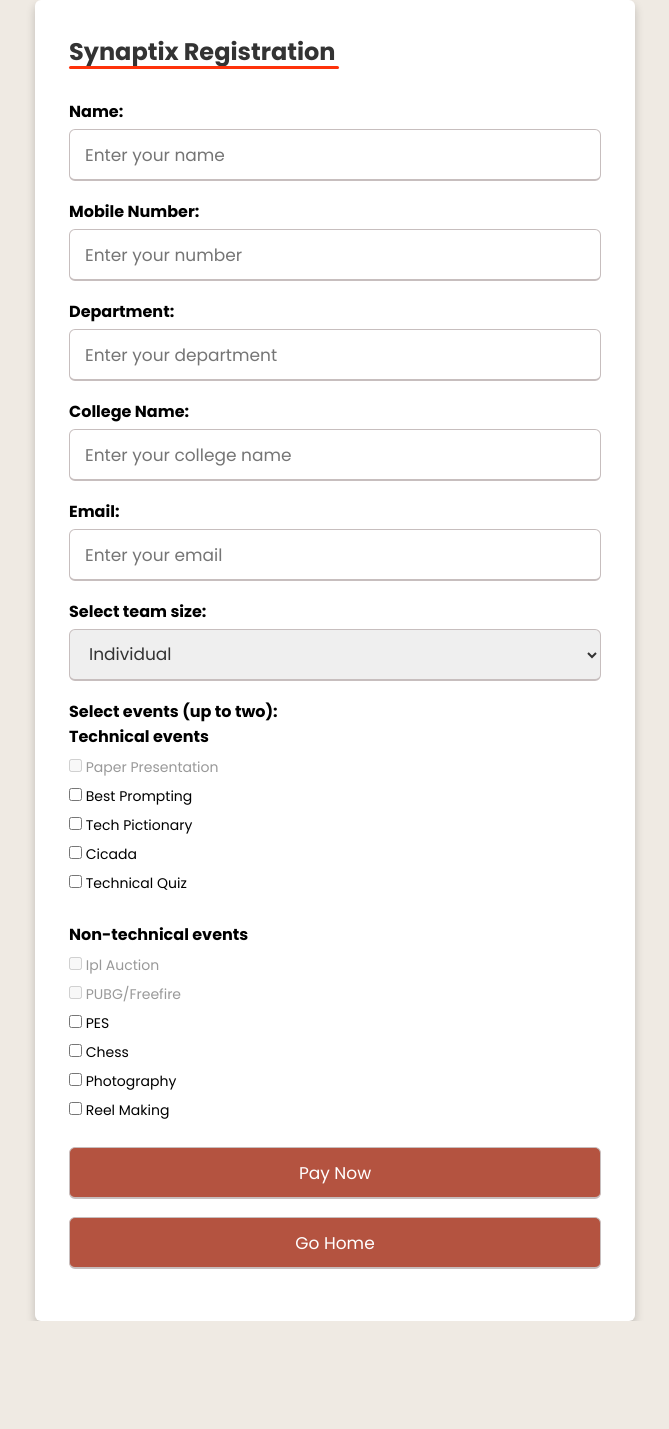
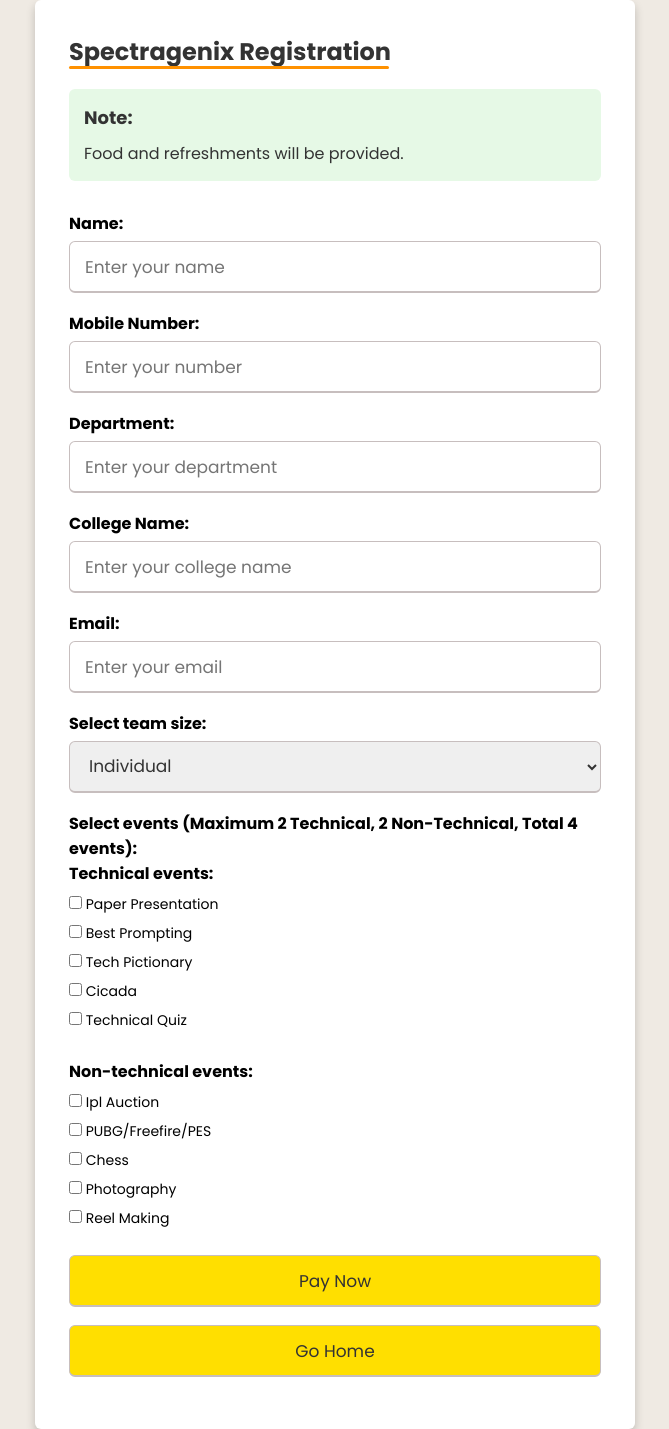
Before and after one commit to Thejas1906/AI-DS-WEB, a Flask app: page /register in a window 1280 px wide. Shown: the whole page, without its empty margins (305-974 px from the left). Before the commit the page ends 1321 px from the top, so only its background shows below. Run offline with Flask 3, Linux system fonts and the light colour scheme.

Commit message:
Update register.html

```diff
--- a/templates/register.html
+++ b/templates/register.html
@@ -21,7 +21,7 @@
         }
         .wrapper {
             position: relative;
-            max-width: 600px; /* Increased width of the form */
+            max-width: 600px;
             width: 100%;
             background: #fff;
             padding: 34px;
@@ -30,8 +30,8 @@
         }
         .wrapper h1 {
             position: relative;
-            font-size: 24px; /* Made the header slightly larger */
-            font-weight: 700; /* Made the header bolder */
+            font-size: 24px;
+            font-weight: 700;
             color: #333;
         }
         .wrapper h1::before {
@@ -40,9 +40,9 @@
             left: 0;
             bottom: 0;
             height: 3px;
-            width: 270px;
+            width: 320px;
             border-radius: 12px;
-            background: #FE320A;
+            background: #ff9100;
         }
         .wrapper form {
             margin-top: 30px;
@@ -72,31 +72,31 @@
         }
         .form-group input:focus,
         .form-group select:focus {
-            border-color: #FE320A;
+            border-color: #ff9100;
         }
         #team-members {
-            margin-top: 20px; /* Add space above the team members section */
+            margin-top: 20px;
         }
         form h3 {
             color: #333;
             font-size: 17px;
             font-weight: 700;
-            margin: 20px 0; /* Adjusted margin to position the text correctly */
+            margin: 20px 0;
         }
         .team-member-input {
             height: 52px;
-            width: 100%; /* Make sure input spans full width of its container */
-            margin-bottom: 10px; /* Add space between input fields */
+            width: 100%;
+            margin-bottom: 10px;
             border: 1.5px solid #C7BEBE;
             border-bottom-width: 2.5px;
             border-radius: 6px;
             padding: 10px 15px;
             font-size: 17px;
             font-weight: 400;
-            color: #333; /* Match text color with other fields */
+            color: #333;
         }
         #team-member-form {
-            width: 100%; /* Ensure the container spans the full width of the wrapper */
+            width: 100%;
         }
         .checkbox-container {
             display: flex;
@@ -131,12 +131,21 @@
         }
         .events-label {
             font-weight: bold;
-            margin: 20px 0 10px; /* Add margin to position correctly */
+            margin: 20px 0 10px;
+        }
+        .warning {
+            color: #d8000c;
+            background-color: #ffd2d2;
+            border: 1px solid #d8000c;
+            padding: 10px;
+            border-radius: 4px;
+            margin-top: 10px;
+            display: none;
         }
         .button {
             height: 52px;
             width: 100%;
-            background-color: #b45340;
+            background-color: #FFDF00;
             color: white;
             border: none;
             border-radius: 6px;
@@ -146,14 +155,32 @@
             transition: background-color 0.3s ease;
         }
         .button:hover {
-            background-color: #d5271a; /* Darker red for hover effect */
+            background-color: #ff9100;
         }
-
+        .note-box {
+            background-color: #e6f9e6;
+            padding: 15px;
+            margin: 20px 0;
+            border-radius: 6px;
+        }
+        .note-box h2 {
+            font-size: 18px;
+            color: #333;
+            margin-bottom: 10px;
+        }
+        .note-box p {
+            font-size: 16px;
+            color: #333;
+        }
     </style>
 </head>
 <body>
     <div class="wrapper">
-        <h1>Synaptix Registration</h1>
+        <h1>Spectragenix Registration</h1>
+        <div class="note-box">
+            <h2>Note:</h2>
+            <p>Food and refreshments will be provided.</p>
+        </div>
         <form action="/registering" method="post">
             <div class="form-group">
                 <label for="name">Name:</label>
@@ -191,10 +218,10 @@
                 <div id="team-member-form"></div>
             </div>
 
-            <label class="events-label">Select events (up to two):</label>
+            <label class="events-label">Select events (Maximum 2 Technical, 2 Non-Technical, Total 4 events):</label>
             <div class="checkbox-container">
                 <div class="optgroup" id="technical-events">
-                    <span class="group-label">Technical events</span>
+                    <span class="group-label">Technical events:</span>
                     <label><input type="checkbox" name="events" value="Paper Presentation"> <span>Paper Presentation</span></label>
                     <label><input type="checkbox" name="events" value="Best Prompting"> <span>Best Prompting</span></label>
                     <label><input type="checkbox" name="events" value="Tech Pictionary"> <span>Tech Pictionary</span></label>
@@ -202,79 +229,96 @@
                     <label><input type="checkbox" name="events" value="Technical Quiz"> <span>Technical Quiz</span></label>
                 </div>
                 <div class="optgroup" id="non-technical-events">
-                    <span class="group-label">Non-technical events</span>
-                    <label><input type="checkbox" name="events" value="Ipl Auction"> <span>Ipl Auction</span></label>
-                    <label><input type="checkbox" name="events" value="PUBG/Freefire"> <span>PUBG/Freefire</span></label>
-                    <label><input type="checkbox" name="events" value="PES"> <span>PES</span></label>
+                    <span class="group-label">Non-technical events:</span>
+                    <label><input type="checkbox" id="special-event-checkbox" name="events" value="Ipl Auction"> <span>Ipl Auction</span></label>
+                    <label><input type="checkbox" name="events" value="PUBG/Freefire/PES"> <span>PUBG/Freefire/PES</span></label>
                     <label><input type="checkbox" name="events" value="Chess"> <span>Chess</span></label>
                     <label><input type="checkbox" name="events" value="Photography"> <span>Photography</span></label>
                     <label><input type="checkbox" name="events" value="Reel Making"> <span>Reel Making</span></label>
                 </div>
             </div>
 
-            <p id="warning" class="warning"></p>
+            <div class="warning" id="warning"></div>
+
             <div class="form-group">
-                <input style="color:white" type="submit" value="Pay Now" class="button">
+                <input type="submit" value="Pay Now" class="button">
             </div>
             <div class="form-group">
-                <input type="button" style="color:white" value="Go Home" onclick="window.location.href='/'" class="button">
+                <input type="button" value="Go Home" onclick="window.location.href='/'" class="button">
             </div>
         </form>
     </div>
     <script>
-        // Function to handle checkbox selection
+        document.addEventListener('DOMContentLoaded', function() {
             const checkboxes = document.querySelectorAll('.optgroup input[type="checkbox"]');
+            const warning = document.getElementById('warning');
+            const teamSizeDropdown = document.getElementById('team-size');
+            const teamMembersDiv = document.getElementById('team-members');
+            const teamMemberForm = document.getElementById('team-member-form');
+            const specialEvents = ['Ipl Auction', 'PUBG/Freefire/PES', 'Chess'];
+
+            function updateCheckboxes() {
+                const selectedTechnical = document.querySelectorAll('#technical-events input[type="checkbox"]:checked').length;
+                const selectedNonTechnical = document.querySelectorAll('#non-technical-events input[type="checkbox"]:checked').length;
+                const totalSelected = selectedTechnical + selectedNonTechnical;
+
+                // Count how many special events are selected
+                const specialEventsSelected = specialEvents.filter(event => document.querySelector(`input[value="${event}"]:checked`)).length;
+
+                // Disable checkboxes based on selection limits
                 checkboxes.forEach(checkbox => {
-            checkbox.addEventListener('change', function() {
-                const selectedCount = document.querySelectorAll('.optgroup input[type="checkbox"]:checked').length;
-                if (selectedCount > 2) {
-                    document.getElementById('warning').textContent = "You can select up to two events only.";
-                    this.checked = false;
-                } else if (selectedCount === 0) {
-                    document.getElementById('warning').textContent = "You should select at least one event.";
+                    const value = checkbox.value;
+                    const isTechnical = checkbox.closest('#technical-events') !== null;
+                    const isNonTechnical = checkbox.closest('#non-technical-events') !== null;
+
+                    if (totalSelected >= 4 && !checkbox.checked) {
+                        checkbox.disabled = true;
+                    } else if (isTechnical && selectedTechnical >= 2 && !checkbox.checked) {
+                        checkbox.disabled = true;
+                    } else if (isNonTechnical && selectedNonTechnical >= 2 && !checkbox.checked) {
+                        checkbox.disabled = true;
+                    } else if (specialEvents.includes(value) && specialEventsSelected > 1 && !checkbox.checked) {
+                        checkbox.disabled = true;
                     } else {
-                    document.getElementById('warning').textContent = "";
+                        checkbox.disabled = false;
                     }
                 });
-        });
 
-        // Function to handle team size selection and update event visibility
-        const teamSizeDropdown = document.getElementById('team-size');
-        const technicalEvents = document.getElementById('technical-events');
-        const nonTechnicalEvents = document.getElementById('non-technical-events');
-        const teamMembersDiv = document.getElementById('team-members');
-        const teamMemberForm = document.getElementById('team-member-form');
-
-        const sizeMap = {
-            '1': ['Best Prompting', 'Tech Pictionary', 'Cicada', 'Technical Quiz', 'Photography', 'Reel Making', 'Chess', 'PES'],
-            '2': ['Best Prompting', 'Tech Pictionary', 'Cicada', 'Technical Quiz', 'Photography', 'Reel Making', 'Chess', 'PES', 'PUBG/Freefire'],
-            '3': ['Paper Presentation', 'Best Prompting', 'Tech Pictionary', 'Cicada', 'Technical Quiz', 'Ipl Auction', 'PUBG/Freefire', 'Photography', 'Reel Making', 'Chess', 'PES'],
-            '4': ['Paper Presentation', 'Best Prompting', 'Tech Pictionary', 'Cicada', 'Technical Quiz', 'Ipl Auction', 'PUBG/Freefire', 'Photography', 'Reel Making', 'Chess', 'PES']
-        };
+                // Show warning messages based on validation
+                if (totalSelected > 4) {
+                    warning.textContent = "You can select up to four events in total.";
+                    warning.style.display = 'block';
+                } else if (selectedTechnical > 2) {
+                    warning.textContent = "You can select up to two technical events only.";
+                    warning.style.display = 'block';
+                } else if (selectedNonTechnical > 2) {
+                    warning.textContent = "You can select up to two non-technical events only.";
+                    warning.style.display = 'block';
+                } else if (specialEventsSelected > 1) {
+                    warning.textContent = "You can select only one of IPL Auction, PUBG/Freefire/PES, or Chess.";
+                    warning.style.display = 'block';
+                } else {
+                    warning.textContent = "";
+                    warning.style.display = 'none'; // Hide warning if no issues
+                }
+            }
 
             function updateEventVisibility() {
                 const selectedSize = teamSizeDropdown.value;
-            const visibleEvents = sizeMap[selectedSize] || [];
 
-            const allLabels = [...technicalEvents.querySelectorAll('label'), ...nonTechnicalEvents.querySelectorAll('label')];
-            allLabels.forEach(label => {
-                const checkbox = label.querySelector('input');
-                const eventValue = checkbox.value;
-                if (visibleEvents.includes(eventValue)) {
+                checkboxes.forEach(checkbox => {
+                    if (selectedSize === '1' && checkbox.value === 'Ipl Auction') {
+                        checkbox.disabled = true;
+                        checkbox.checked = false; // Uncheck if it's selected
+                    } else {
                         checkbox.disabled = false;
-                    label.classList.remove('hidden');
-                } else {
-                    checkbox.disabled = true;
-                    label.classList.add('hidden');
                     }
                 });
 
-            // Update team member fields based on team size
                 if (selectedSize > 1) {
                     teamMembersDiv.classList.remove('hidden');
-                teamMemberForm.innerHTML = ''; // Clear existing fields
+                    teamMemberForm.innerHTML = '';
 
-                // Add Team Name input field
                     const teamNameDiv = document.createElement('div');
                     teamNameDiv.classList.add('form-group');
                     teamNameDiv.innerHTML = `
@@ -283,7 +327,6 @@
                     `;
                     teamMemberForm.appendChild(teamNameDiv);
 
-                // Add Team Member inputs
                     const memberLabelDiv = document.createElement('div');
                     memberLabelDiv.classList.add('form-group');
                     memberLabelDiv.innerHTML = `
@@ -302,12 +345,20 @@
                 } else {
                     teamMembersDiv.classList.add('hidden');
                 }
+
+                updateCheckboxes();
             }
 
             teamSizeDropdown.addEventListener('change', updateEventVisibility);
+            checkboxes.forEach(checkbox => {
+                checkbox.addEventListener('change', updateCheckboxes);
+            });
 
-        // Initialize visibility based on default selected value
             updateEventVisibility();
+            updateCheckboxes();
+        });
     </script>
+
+
 </body>
 </html>
```
Lines whose indentation alone changed are shown as unchanged.
